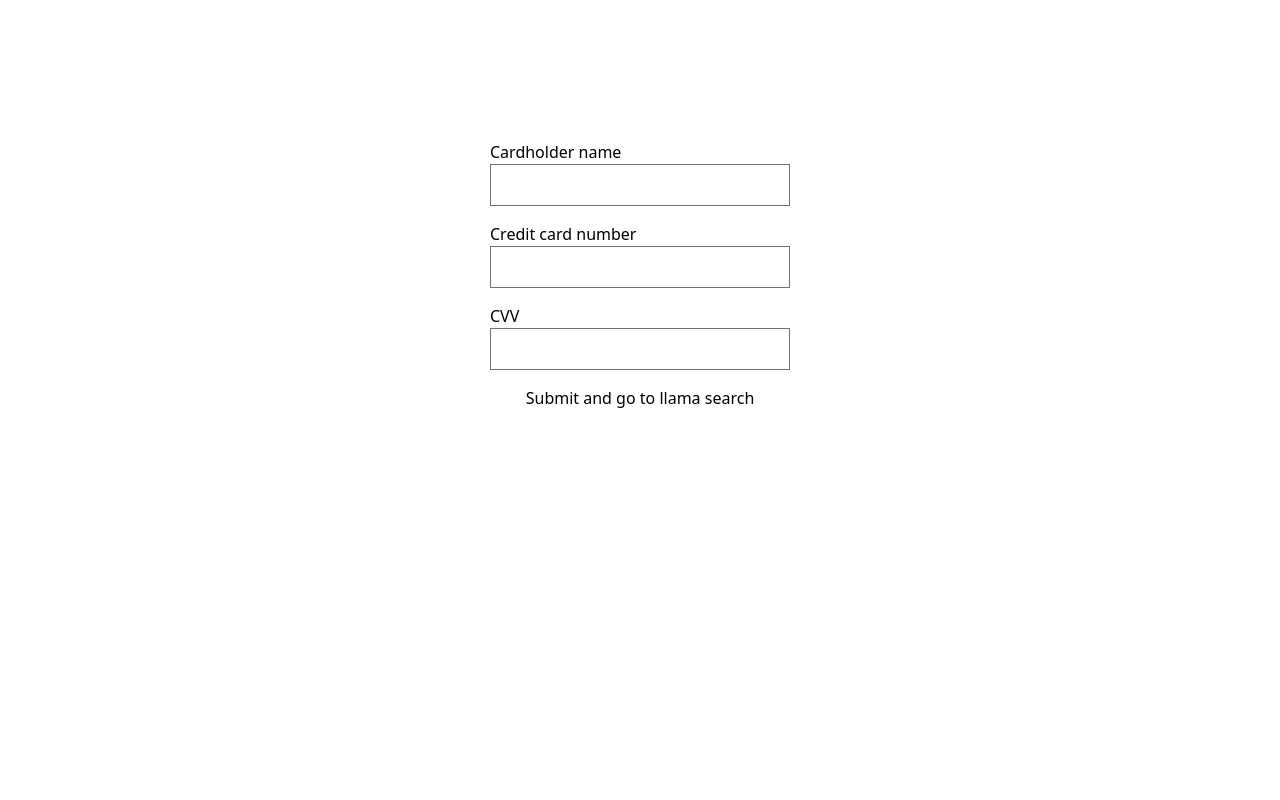
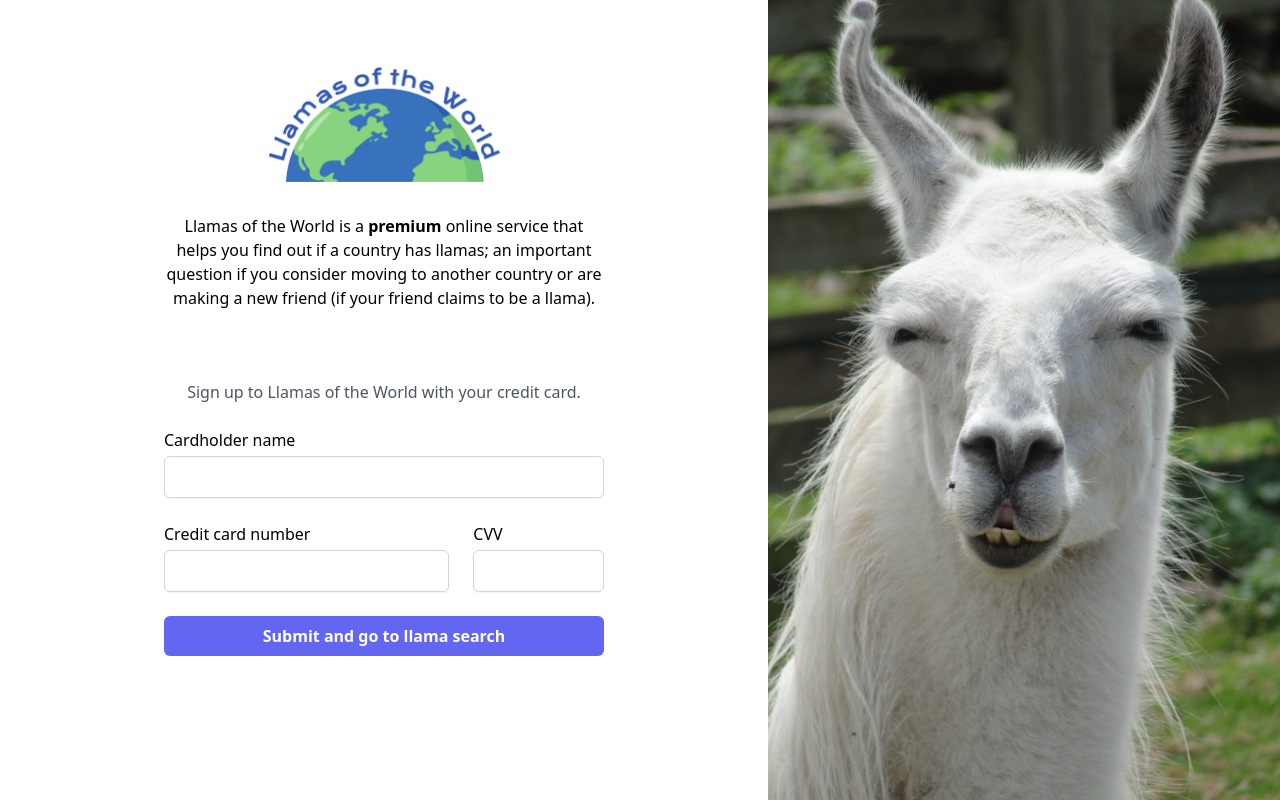
Before and after one commit to theoholl/llamas-of-the-world, a website: page templates/credit-card.html in a window 1280 px wide. Drawn offline with nearby package versions, Linux system fonts and the light colour scheme; files that its build step writes are made by us from their sources.

Commit message:
Prettify credit card page

```diff
--- a/package.json
+++ b/package.json
@@ -5,8 +5,8 @@
   "main": "index.js",
   "scripts": {
     "tailwind": "tailwindcss -i ./tailwind-base.css -o ./static/styles.css --watch",
-    "flask-server": "python -m flask --app server run --debug",
-    "dev": "npm run tailwind & python -m flask --app server run --debug"
+    "serve": "python -m flask --app server run --debug",
+    "dev": "npm run tailwind & npm run serve"
   },
   "repository": {
     "type": "git",
--- a/templates/credit-card.html
+++ b/templates/credit-card.html
@@ -1,55 +1,55 @@
 <!DOCTYPE html>
-<html>
+<html class="h-full">
     <head>
         <title>Llamas of the World! | User details</title>
         <meta name="viewport" content="width=device-width, initial-scale=1" />
         <link href="./static/styles.css" rel="stylesheet" />
-        <style>
-            main {
-                display: flex;
-                flex-direction: column;
-                align-items: center;
-            }
+    </head>
+    <body class="flex h-full">
+        <main class="flex grow flex-col items-center justify-between w-3/5 px-3">
+            <div class="max-w-[440px] md:mt-8">
+                <div class="flex justify-center m-8">
+                    <img src="/static/Logo.png" width="240px" />
+                </div>
+                <p class="text-center">
+                    Llamas of the World is a <strong>premium</strong> online service that helps you find out if a country has llamas; an important question if you consider moving to another country or are making a new friend (if your friend claims to be a llama).
+                </p>
+            </div>
 
-            #centerer {
-                width: 300px;
-                margin-top: 140px;
-            }
+            <div class="mt-8 pb-12 sm:pb-24 md:pb-36 max-w-[440px]">
+                <p class="text-center my-6 text-gray-600">Sign up to Llamas of the World with your credit card.</p>
 
-            form {
-                display: flex;
-                flex-direction: column;
-                gap: 16px;
-            }
-
-            .input-group {
-                display: flex;
-                flex-direction: column;
-            }
-        </style>
-    </head>
-    <body>
-        <main>
-            <div id="centerer">
-                <form action="" method="post">
-                    <div class="input-group">
-                        <label for="name">Cardholder name</label>
-                        <input type="text" id="name" name="cardholder_name" />
+                <form action="" method="post"
+                    class="grid grid-cols-3 gap-4 md:gap-6"
+                >
+                    <div class="flex flex-col col-span-3">
+                        <label for="cardholder-name">Cardholder name</label>
+                        <input type="text" id="cardholder-name" name="cardholder_name"
+                            class="mt-1 block w-full rounded-md border-gray-300 shadow-sm focus:border-indigo-300 focus:ring focus:ring-indigo-200 focus:ring-opacity-50"
+                        />
                     </div>
 
-                    <div class="input-group">
+                    <div class="flex flex-col col-span-3 md:col-span-2">
                         <label for="card-number">Credit card number</label>
-                        <input type="text" id="card-number" name="card_number" />
+                        <input type="text" id="card-number" name="card_number"
+                            class="mt-1 block w-full rounded-md border-gray-300 shadow-sm focus:border-indigo-300 focus:ring focus:ring-indigo-200 focus:ring-opacity-50"
+                        />
                     </div>
 
-                    <div class="input-group">
+                    <div class="flex flex-col col-span-3 md:col-span-1">
                         <label for="cvv">CVV</label>
-                        <input type="text" id="cvv" name="cvv" />
+                        <input type="text" id="cvv" name="cvv"
+                            class="mt-1 block w-full rounded-md border-gray-300 shadow-sm focus:border-indigo-300 focus:ring focus:ring-indigo-200 focus:ring-opacity-50"
+                        />
                     </div>
 
-                    <button type="submit">Submit and go to llama search</button>
+                    <button type="submit"
+                        class="rounded-md bg-indigo-500 hover:bg-indigo-600 text-white font-bold p-2 col-span-3"
+                    >Submit and go to llama search</button>
                 </form>
             </div>
         </main>
+        <aside class="w-2/5 bg-gray-100 bg-[url('/static/llama-002.jpg')] bg-center bg-cover hidden md:block">
+        </aside>
     </body>
 </html>
```
Also changed, not shown: static/Logo.png (added), static/Logo.svg (added), static/styles.css.
